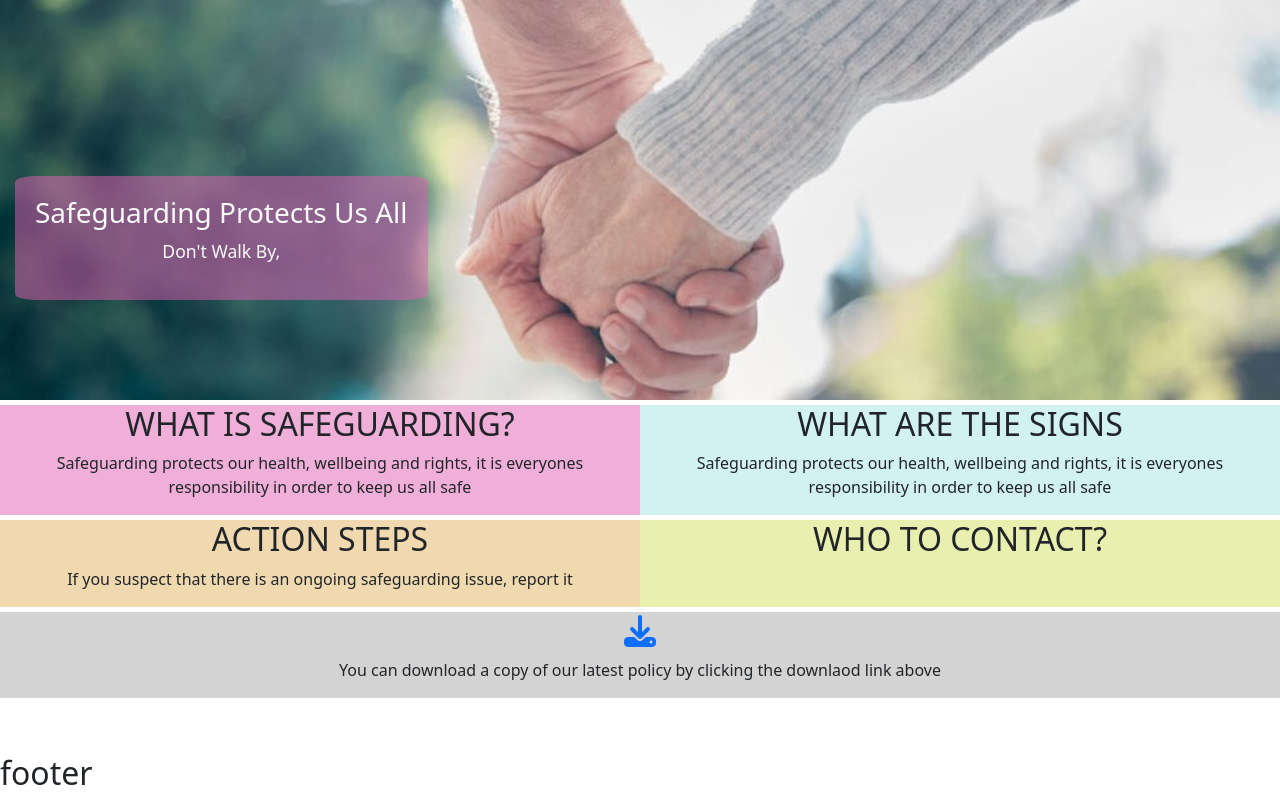
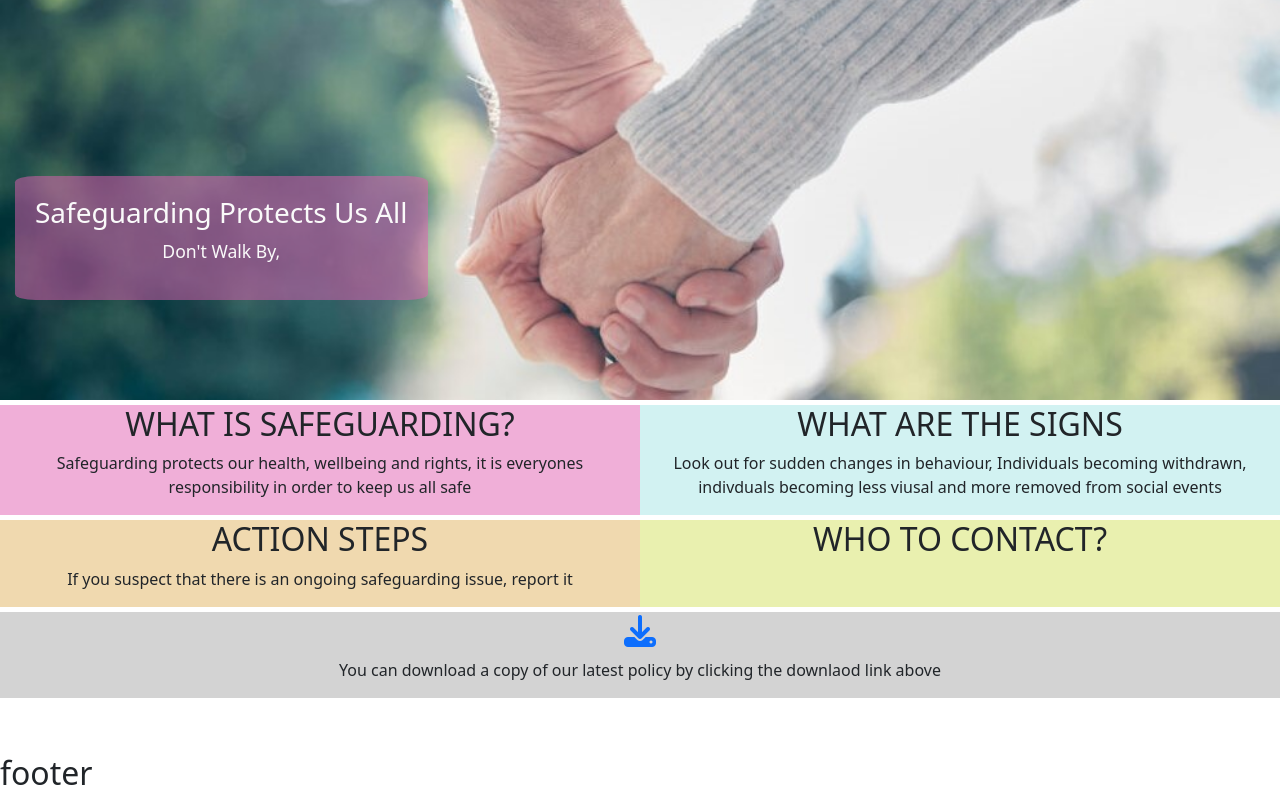
Before and after one commit to ajswanwick/safeguarding-ci, a plain HTML site: page index.html in a window 1280 px wide. Drawn offline with nearby package versions, Linux system fonts and the light colour scheme; a web font is replaced by a local one.

Commit message:
add signs section

```diff
--- a/index.html
+++ b/index.html
@@ -30,8 +30,8 @@
 
               <div class="col-12 col-md-6 col-lg-6 signs-section">
                 <h2 class="uppercase"> What are the signs</h2>
-                <p>Safeguarding protects our health, wellbeing and rights,
-                    it is everyones responsibility in order to keep us all safe
+                <p>Look out for sudden changes in behaviour, Individuals becoming withdrawn, indivduals becoming less viusal and more removed from social events
+
                 </p>
               </div>
 
```
